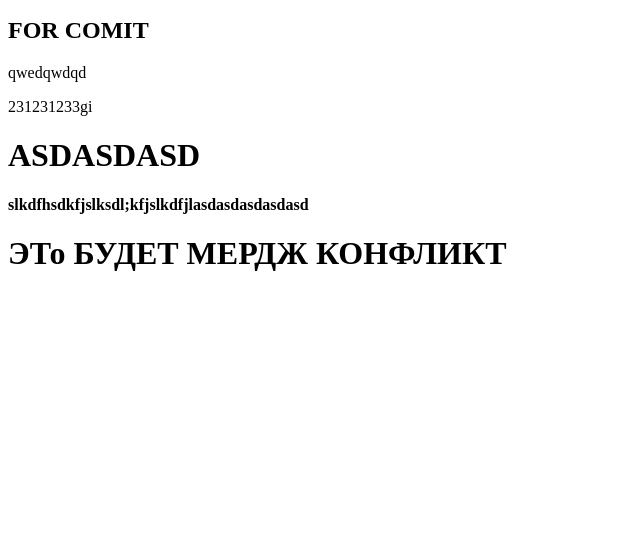
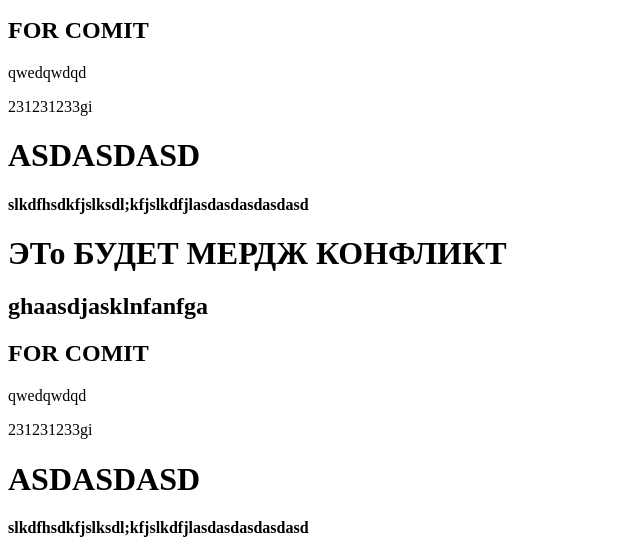
Before and after one commit to SiarheiHaurylchyk/TestRepo, a plain HTML site: page index.html in a window 1280 px wide. Shown: the part 626-1184 px from the top of the page, without its empty margins (0-640 px from the left). Before the commit the page ends 919 px from the top, so only its background shows below. Drawn offline with Linux system fonts and the light colour scheme.

Commit message:
этот коммит Сергея
* комит в моей ветке

* поправил замечания

---------

Co-authored-by: s.gavrilchik <s.gavrilchik>

```diff
--- a/index.html
+++ b/index.html
@@ -26,5 +26,11 @@
 <h1>ASDASDASD</h1>
 <h4>slkdfhsdkfjslksdl;kfjslkdfjlasdasdasdasdasd</h4>
 <h1>ЭТо БУДЕТ МЕРДЖ КОНФЛИКТ</h1>
+    <h2>ghaasdjasklnfanfga</h2>
+    <h2>FOR COMIT</h2>
+    <p>qwedqwdqd</p>
+    <p>231231233gi</p>
+    <h1>ASDASDASD</h1>
+    <h4>slkdfhsdkfjslksdl;kfjslkdfjlasdasdasdasdasd</h4>
 </body>
 </html>
```
